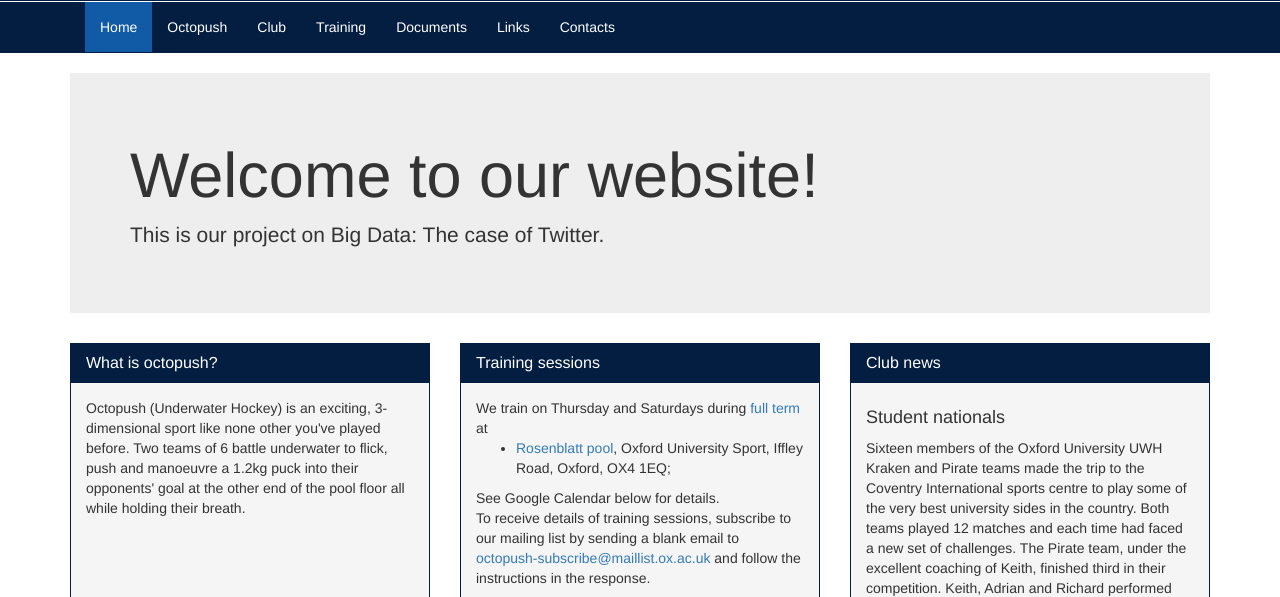
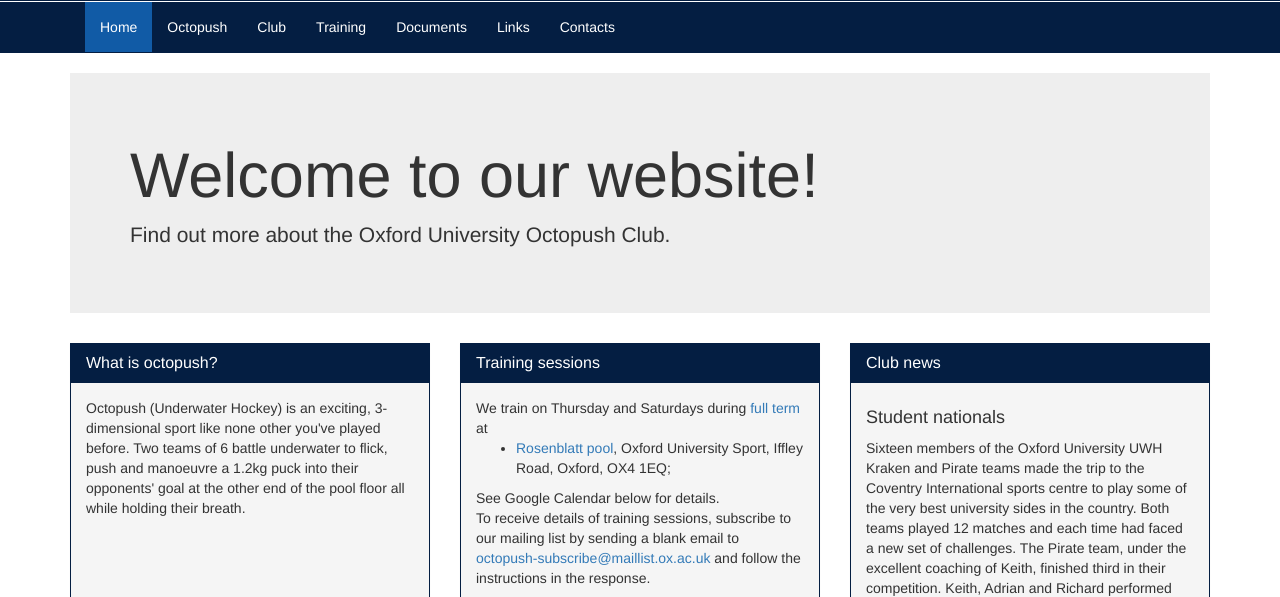
Before and after one commit to SpeedyCoder/octopush, a plain HTML site: page Index.html in a window 1280 px wide. Shown: the part 203-800 px from the top of the page. Drawn offline with Linux system fonts and the light colour scheme; some packages are replaced by stand-ins of ours.

Commit message:
Changed the text in the Jumbotron.

```diff
--- a/Index.html
+++ b/Index.html
@@ -75,7 +75,7 @@
       <div class="container">
         <div class="jumbotron">
           <h1>Welcome to our website!</h1>
-          <p>This is our project on Big Data: The case of Twitter.</p>
+          <p>Find out more about the Oxford University Octopush Club.</p>
         </div><!-- /jumbotron -->
         <div class="row">
           <div class="col-sm-4 map">
```
